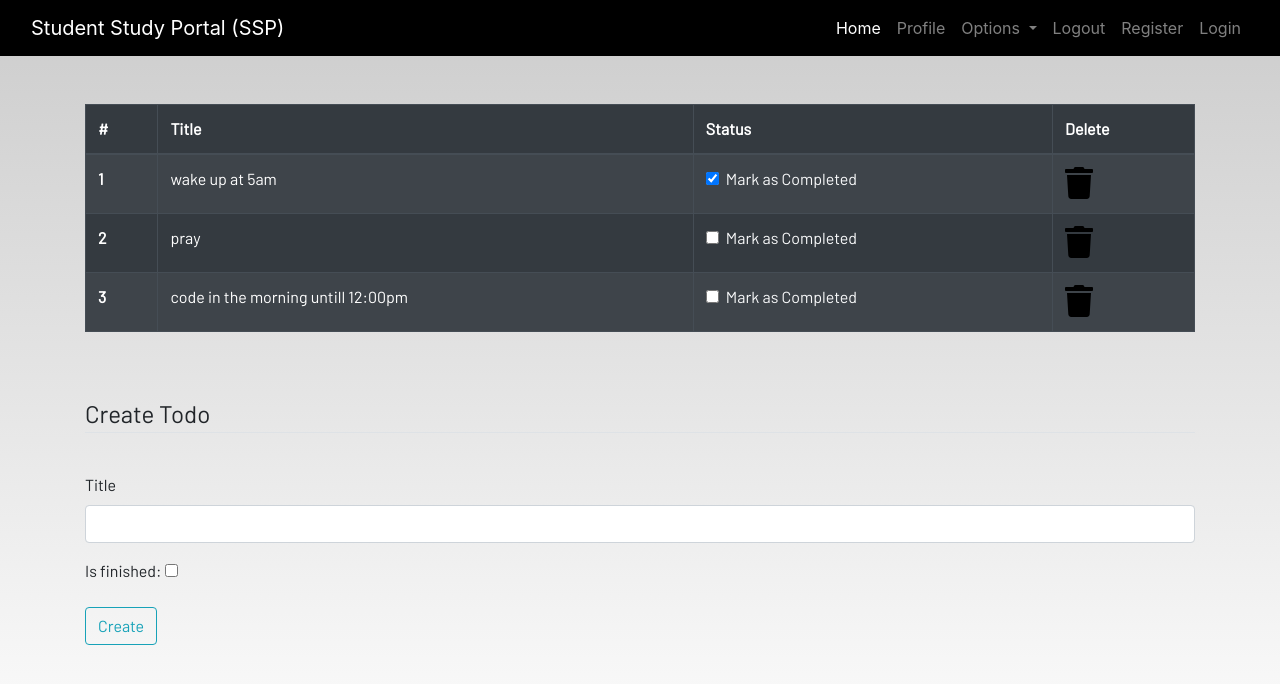
After one commit to fredrickmugish/student-study-portal, a Django app: page /todo/ in a window 1280 px wide. The commit adds this page. Shown: the top 684 px of the page. Run offline with Django 5.2, Linux system fonts and the light colour scheme; a user stored in the database is signed in; data comes from the database, SQL or seed files in the repository; both versions use the stored data as it was after the commit; some libraries are stand-ins or nearby versions; some web fonts are replaced.

Commit message:
todo done

```diff
--- a/dashboard/admin.py
+++ b/dashboard/admin.py
@@ -5,3 +5,4 @@ from .models import *
 admin.site.register(Notes)
 admin.site.register(Homework)
 admin.site.register(Youtube)
+admin.site.register(Todo)
--- a/dashboard/models.py
+++ b/dashboard/models.py
@@ -36,3 +36,15 @@ class Youtube(models.Model):
     class Meta:
         verbose_name = "youtube"
         verbose_name_plural = "youtube"
+
+class Todo(models.Model):
+    user = models.ForeignKey(User, on_delete=models.CASCADE)
+    title = models.CharField(max_length=200)
+    is_finished = models.BooleanField(default=False)
+
+    def __str__(self):
+        return self.title
+
+    class Meta:
+        verbose_name = "todo"
+        verbose_name_plural = "todo"
--- a/dashboard/templates/dashboard/base.html
+++ b/dashboard/templates/dashboard/base.html
@@ -45,7 +45,7 @@
                 <a class="dropdown-item" href="#">Dictionary</a>
                 <a class="dropdown-item" href="/youtube">Youtube</a>
                 <div class="dropdown-divider"></div>
-                <a class="dropdown-item" href="#">To-do</a>
+                <a class="dropdown-item" href="/todo">To-do</a>
                 <a class="dropdown-item" href="/homework">Assignments</a>
                 <div class="dropdown-divider"></div>
                 <a class="dropdown-item" href="/notes">Notes</a>
--- a/dashboard/templates/dashboard/home.html
+++ b/dashboard/templates/dashboard/home.html
@@ -48,7 +48,7 @@
       </a>
     </div>
     <div class="col-md-3">
-      <a href="#">
+      <a href="todo/">
         <div class="card">
           <img class="card-img-top" src="{% static 'images/todo.jpg' %}" alt="Notes image">
           <div class="card-body">
--- a/dashboard/templates/dashboard/homework.html
+++ b/dashboard/templates/dashboard/homework.html
@@ -78,7 +78,7 @@
 
 
               <div class="form-group">
-                <label for="due">Title</label>
+                <label for="due">Date</label>
                 <input type="datetime-local" class="form-control" name="due" >
               </div>
 
--- /dev/null
+++ b/dashboard/templates/dashboard/todo.html
@@ -0,0 +1,78 @@
+{% extends 'dashboard/base.html' %}
+{% load static %}
+{% block content %}
+
+<div class="container">
+
+    {% if not todos_done %}
+    <table class="table table-striped table-bordered table-hover table-dark">
+        <thead>
+            <tr>
+                <th scope="col">#</th>
+                <th scope="col">Title</th>
+                <th scope="col">Status</th>
+                <th scope="col">Delete</th>
+            </tr>
+        </thead>
+        <tbody>
+
+            {% for todo in todos  %}
+            <tr>
+                <th scope="row">{{forloop.counter}}</th>
+                <td>{{todo.title}}</td>
+                <td>
+
+                    <a href="{% url "update_todo" todo.id %}">
+                        <div class="form-check">
+                            {% if todo.is_finished == True %}
+                            <input class="form-check-input" type="checkbox" value="" checked>
+                            {% else %}
+                            <input class="form-check-input" type="checkbox" value="" >
+                            {% endif %}
+                            <label class="form-check-label text-light" for="flexCheckDefault">
+                                Mark as Completed
+                            </label>
+                        </div>
+                    </a>
+                </td>
+
+                <td><a href="{% url "delete_todo" todo.id %}"><i class="fa fa-trash fa-2x"></i></a></td>
+            </tr>
+            {% endfor %}
+        </tbody>
+
+    </table>
+
+    {% else %}
+    <h4>All tasks have been done!! create to add more</h4>
+    {% endif %}
+
+
+</div><br><br>
+<div class="container">
+    <form method="POST" action="/todo/add">
+        {% csrf_token %}
+        <fieldset class="form-group">
+            <legend class="border-bottom mb-4">Create Todo</legend>
+        </fieldset>
+
+        <div class="form-group">
+            <label for="title">Title</label>
+            <input type="text" class="form-control" name="title"  >
+          </div>
+
+          <div class="form-group">
+            <label for="finish">Is finished:</label>
+            <input type="checkbox" name="is_finish" >
+          </div>
+
+
+        <div class="form-group">
+            <button href="" class="btn btn-outline-info" type="submit">
+                Create
+            </button>
+        </div>
+    </form>
+</div>
+
+{% endblock content %}
--- a/dashboard/urls.py
+++ b/dashboard/urls.py
@@ -13,5 +13,9 @@ urlpatterns = [
     path('delete_homework/<int:pk>',views.deleteHomework, name='delete_homework'),
     path('update_homework/<int:pk>', views.update_homework, name="update_homework"),
     path('youtube/',views.youtube, name="youtube"),
-     path('youtube/search', views.searchYoutube),
+    path('youtube/search', views.searchYoutube),
+    path('todo/',views.todo),
+    path('todo/add',views.addTodo),
+    path('update_todo/<int:pk>', views.update_todo, name="update_todo"),
+    path('delete_todo/<int:pk>',views.deleteTodo, name='delete_todo'),
 ]
--- a/dashboard/views.py
+++ b/dashboard/views.py
@@ -1,5 +1,5 @@
 from django.shortcuts import render, redirect
-from .models import Notes, Homework, Youtube
+from .models import Notes, Homework, Youtube, Todo
 from django.http import HttpResponse, HttpResponseRedirect
 from django.contrib import messages
 from django.views import generic
@@ -127,3 +127,50 @@ def searchYoutube(request):
 
 
     return render(request, 'dashboard/youtube.html', context)
+
+def todo(request):
+    todo = Todo.objects.filter(user=request.user)
+
+    if len(todo) == 0:
+        todos_done = True
+    else:
+         todos_done = False
+
+    context = {
+        'todos': todo,
+        'todos_done':todos_done
+    }
+    return render(request, 'dashboard/todo.html', context)
+
+def addTodo(request):
+    if request.method == "POST":
+        title = request.POST['title']
+
+        if 'is_finish' in request.POST:
+            is_finished = request.POST['is_finish'] == 'on'
+        else:
+
+            is_finished = False
+
+        user=request.user
+        todo = Todo()
+        todo.title = title
+        todo.user = user
+        todo.is_finished = is_finished
+        todo.save()
+        messages.success(request, f"{request.user.username}, your todo are added successfully!")
+        return redirect('/todo')
+
+
+def update_todo(request, pk=None):
+    todo = Todo.objects.get(id=pk)
+    if todo.is_finished == True:
+        todo.is_finished = False
+    else:
+        todo.is_finished = True
+    todo.save()
+    return redirect('/todo')
+
+def deleteTodo(request, pk=None):
+    Todo.objects.get(id=pk).delete()
+    return redirect('/todo')
```
Also changed, not shown: dashboard/migrations/0004_alter_youtube_options_todo.py (added), db.sqlite3.
